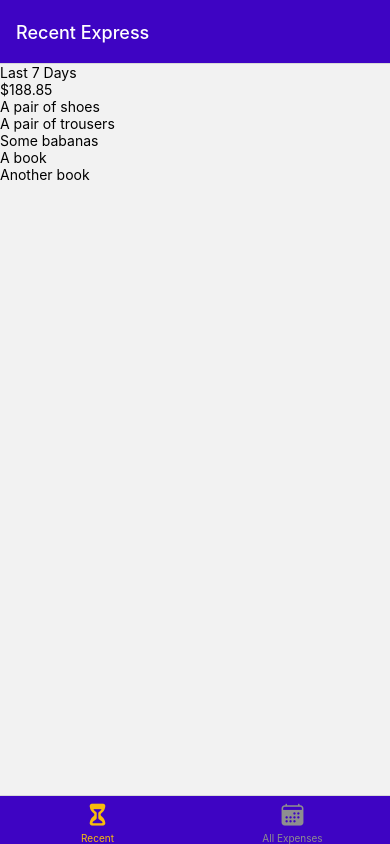
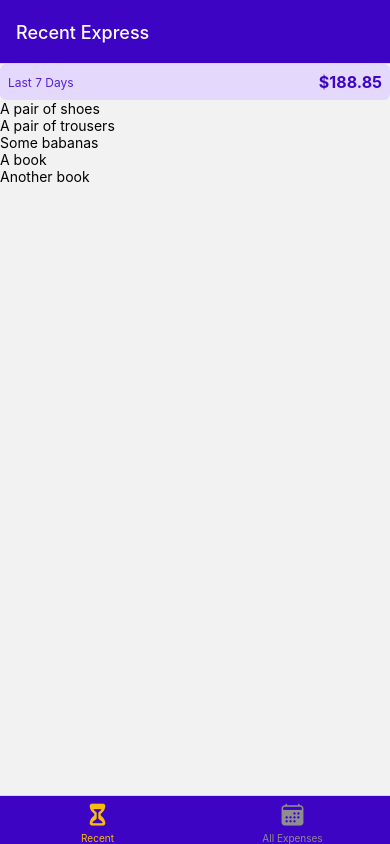
Before and after one commit to korayerdem89/TrackerApp, a React Native app: screen /RecentExpenses in a window 390 px wide. Built offline with nearby package versions, Linux system fonts and the light colour scheme.

Commit message:
expenses summary has been designed

```diff
--- a/components/ExpensesOutput/ExpensesSummary.js
+++ b/components/ExpensesOutput/ExpensesSummary.js
@@ -1,4 +1,5 @@
-import { View, Text } from 'react-native'
+import { View, Text, StyleSheet } from 'react-native'
+import { GlobalStyles} from '../../constants/styles';
 
 function ExpensesSummary({expenses, periodName}) {
    const expensesSum = expenses.reduce((sum, expense) => {
@@ -7,11 +8,32 @@
 
 
   return (
-    <View>
-      <Text>{periodName}</Text>
-      <Text>${expensesSum.toFixed(2)}</Text>
+    <View style={styles.container}>
+      <Text style={styles.period}>{periodName}</Text>
+      <Text style={styles.sum}>${expensesSum.toFixed(2)}</Text>
     </View>
   );
 }
 
 export default ExpensesSummary;
+
+
+const styles = StyleSheet.create({
+  container: {
+    padding: 8,
+    backgroundColor: GlobalStyles.colors.primary50,
+    borderRadius:6,
+    flexDirection: 'row',
+    justifyContent: 'space-between',
+    alignItems:"center"
+  },
+  period:{
+    fontSize:12,
+    color: GlobalStyles.colors.primary400
+  },
+  sum:{
+    fontSize:16,
+    fontWeight: 'bold',
+    color:GlobalStyles.colors.primary500
+  }
+})
```
